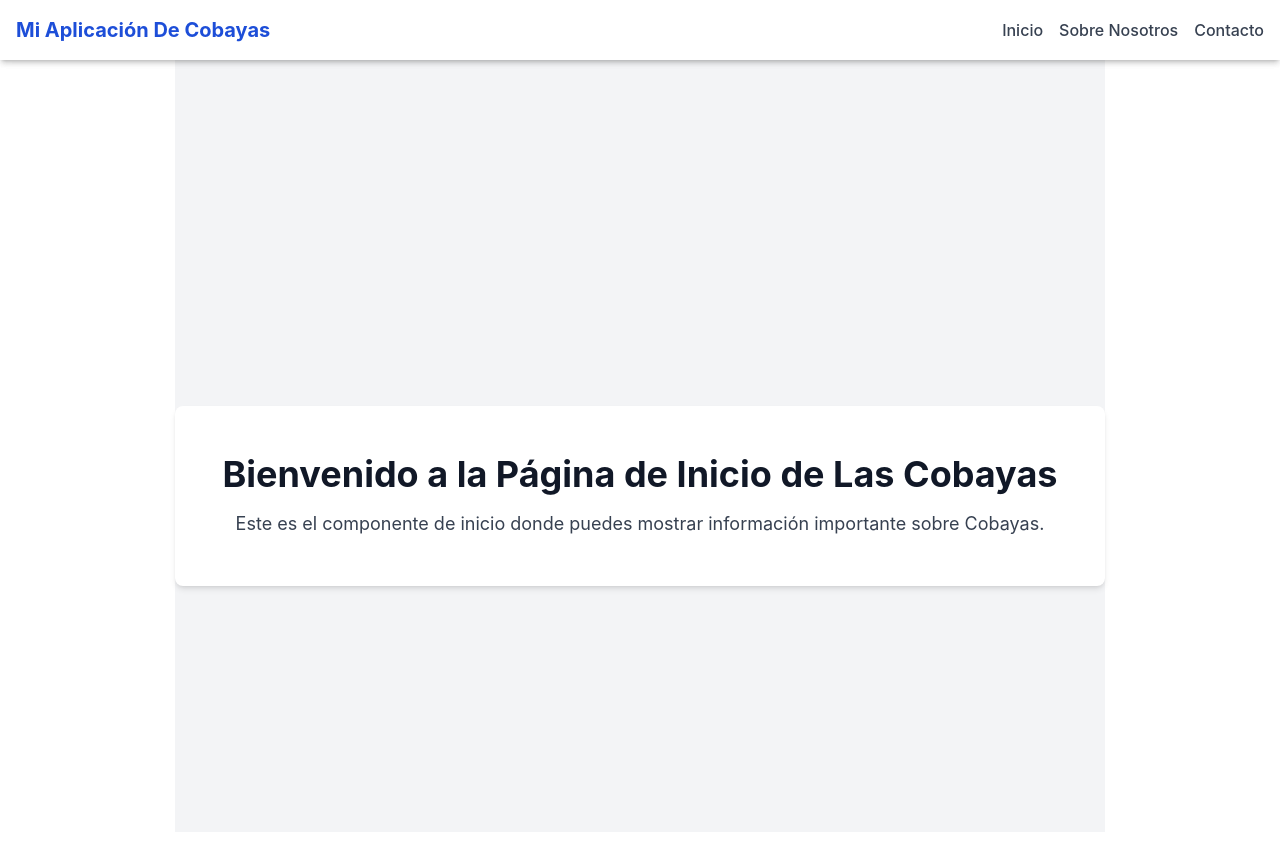
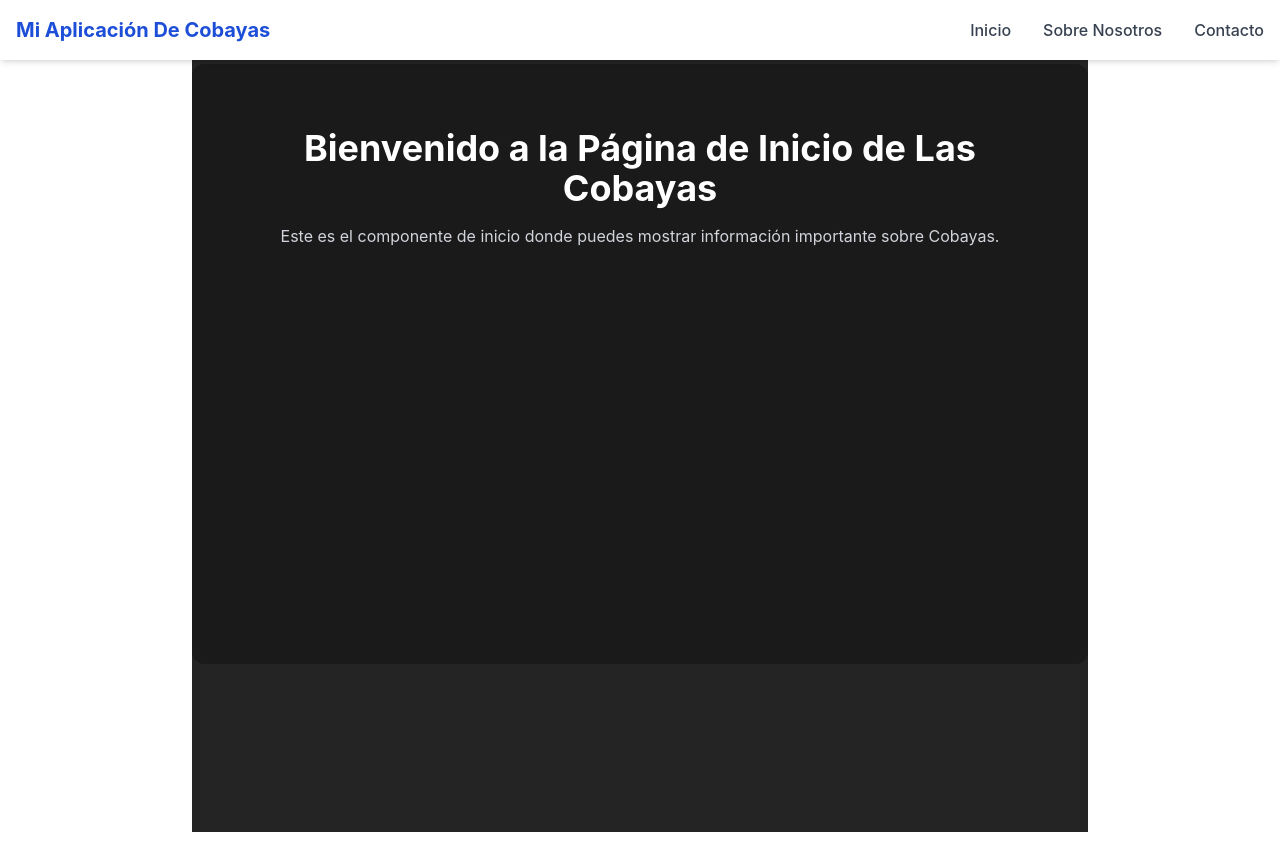
Before and after one commit to javier-albino/front-bonito, a React (Vite) app: page /home in a window 1280 px wide. Built offline with nearby package versions, Linux system fonts and the light colour scheme.

Commit message:
home corregido

```diff
--- a/src/home.jsx
+++ b/src/home.jsx
@@ -1,41 +1,50 @@
-// src/Home.jsx
-
-import React from "react";
+import React, { useEffect } from "react";
+import { useNavigate } from "react-router-dom";
 
 export default function Home() {
+  const navigate = useNavigate();
+
+  useEffect(() => {
+    // Manejar la configuración inicial del tema según el sistema operativo
+    const mediaQuery = window.matchMedia("(prefers-color-scheme: dark)");
+    if (mediaQuery.matches) {
+      document.documentElement.classList.add("dark");
+    } else {
+      document.documentElement.classList.remove("dark");
+    }
+
+    // Escuchar los cambios de preferencia del tema
+    const handleThemeChange = (e) => {
+      if (e.matches) {
+        document.documentElement.classList.add("dark");
+      } else {
+        document.documentElement.classList.remove("dark");
+      }
+    };
+
+    mediaQuery.addEventListener("change", handleThemeChange);
+
+    // Limpiar el event listener cuando el componente se desmonte
+    return () => mediaQuery.removeEventListener("change", handleThemeChange);
+  }, []);
+
+  const handleLogin = () => {
+    navigate("/home"); // Redirige al componente Home después del login
+  };
+
   return (
-    <div className="bg-gray-100 dark:bg-customDark min-h-screen text-gray-900 dark:text-gray-100">
-      {/* Barra de navegación fija */}
-      <nav className="fixed top-0 left-0 right-0 bg-white dark:bg-gray-900 text-gray-900 dark:text-white shadow-md p-4 z-10">
-        <div className="container mx-auto flex justify-between items-center">
-          <a href="/" className="text-xl font-bold text-blue-700 dark:text-white">
-            Mi Aplicación De Cobayas
-          </a>
-          <div className="flex space-x-4">
-            <a href="/home" className="text-gray-700 dark:text-gray-300 hover:text-blue-700 dark:hover:text-white">
-              Inicio
-            </a>
-            <a href="/sobre-nosotros" className="text-gray-700 dark:text-gray-300 hover:text-blue-700 dark:hover:text-white">
-              Sobre Nosotros
-            </a>
-            <a href="/contacto" className="text-gray-700 dark:text-gray-300 hover:text-blue-700 dark:hover:text-white">
-              Contacto
-            </a>
-          </div>
-        </div>
-      </nav>
+    <div className="flex flex-col items-center min-h-screen bg-[#242424] text-gray-900 dark:text-gray-100">
 
-      {/* Contenido del componente Home */}
-      <div className="flex items-center justify-center min-h-screen pt-32">
-        <div className="text-center p-12 bg-white dark:bg-gray-800 rounded-lg shadow-md">
-          <h1 className="text-4xl font-bold text-gray-900 dark:text-white">
-            Bienvenido a la Página de Inicio de Las Cobayas
-          </h1>
-          <p className="mt-4 text-lg text-gray-700 dark:text-gray-300">
-            Este es el componente de inicio donde puedes mostrar información importante sobre Cobayas.
-          </p>
-        </div>
-      </div>
+
+     {/* Contenido Principal */}
+      <main className="w-full max-w-4xl min-h-[600px] p-16 mt-8 bg-[#1a1a1a] rounded-xl shadow-none">
+        <h1 className="text-4xl font-bold text-center text-white mb-4">
+          Bienvenido a la Página de Inicio de Las Cobayas
+        </h1>
+        <p className="text-center text-gray-300">
+          Este es el componente de inicio donde puedes mostrar información importante sobre Cobayas.
+        </p>
+      </main>
     </div>
   );
 }
```
